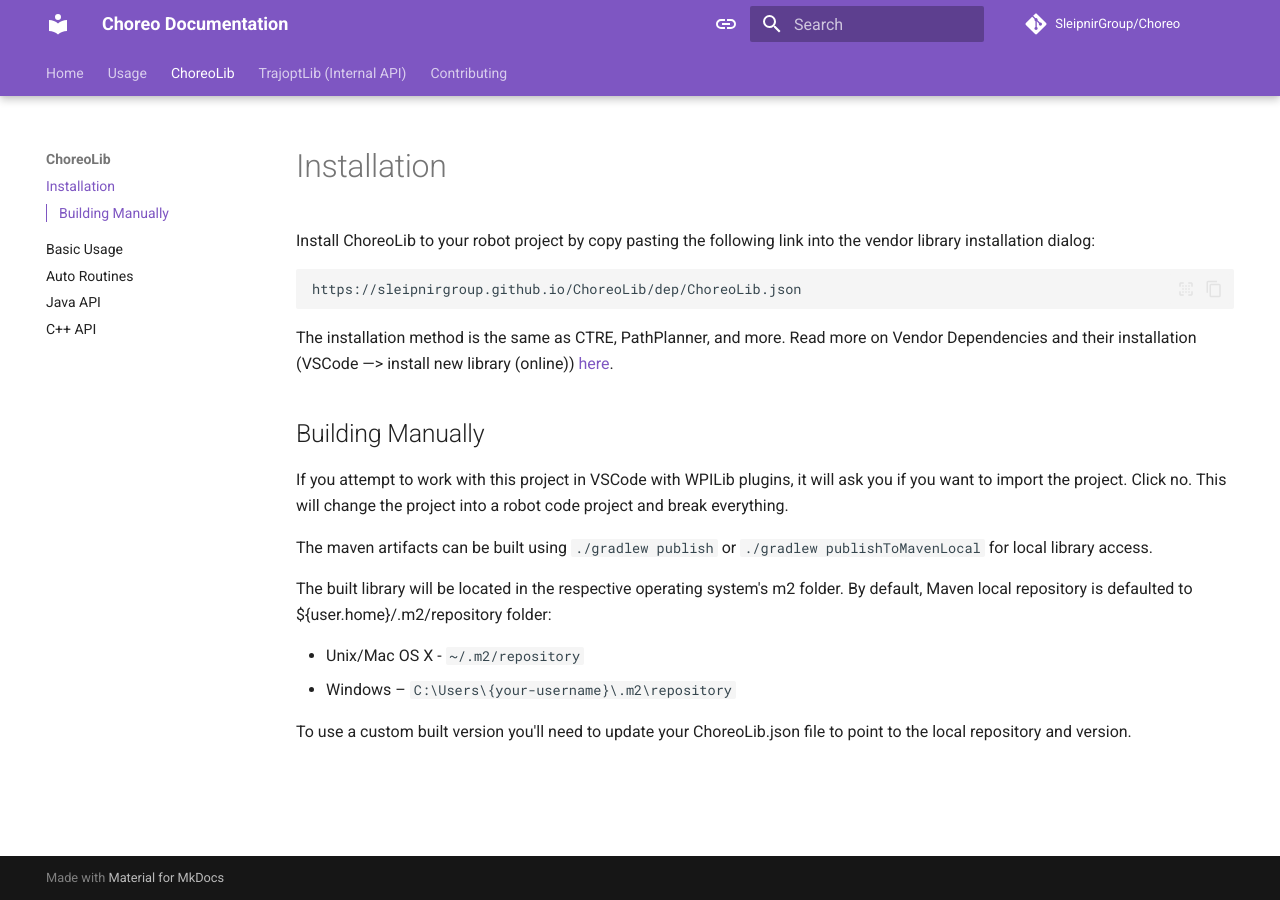
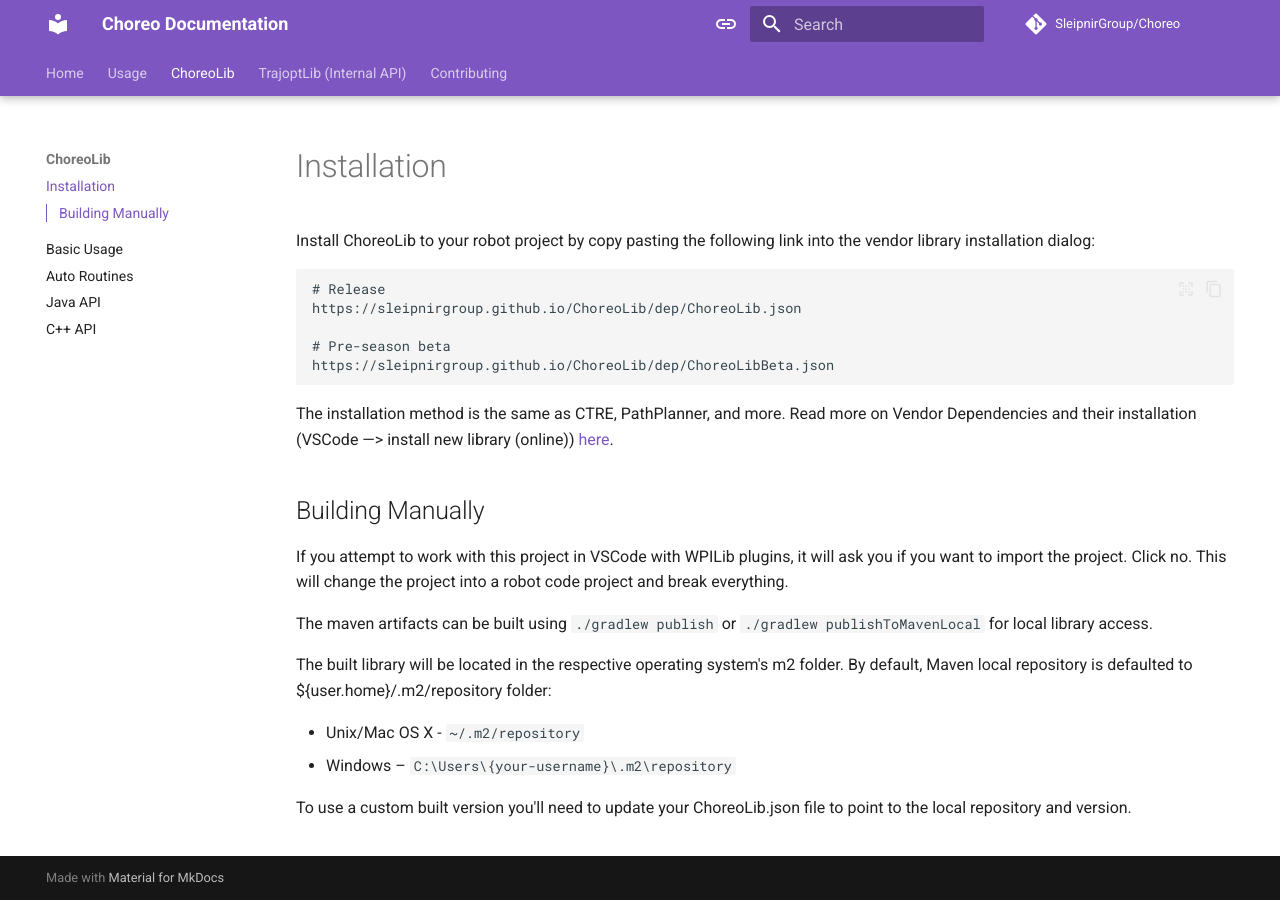
Before and after one commit to RohanBhattacharyya/Choreo, an MkDocs documentation site: the page built from docs/choreolib/installation.md, in a window 1280 px wide. Built offline with MkDocs 1.6.1 and Material for MkDocs 9.7.7, drawn with Linux system fonts in a browser that asks for light colours; comment, search, counter and statistics services are not loaded.

Commit message:
Document beta vendordep (#936)

````diff
--- a/docs/choreolib/installation.md
+++ b/docs/choreolib/installation.md
@@ -1,7 +1,11 @@
 Install ChoreoLib to your robot project by copy pasting the following link into the vendor library installation dialog:
 
 ```
+# Release
 https://sleipnirgroup.github.io/ChoreoLib/dep/ChoreoLib.json
+
+# Pre-season beta
+https://sleipnirgroup.github.io/ChoreoLib/dep/ChoreoLibBeta.json
 ```
 
 The installation method is the same as CTRE, PathPlanner, and more. Read more on Vendor Dependencies and their installation (VSCode —> install new library (online)) [here](https://docs.wpilib.org/en/stable/docs/software/vscode-overview/3rd-party-libraries.html#installing-libraries).
````
